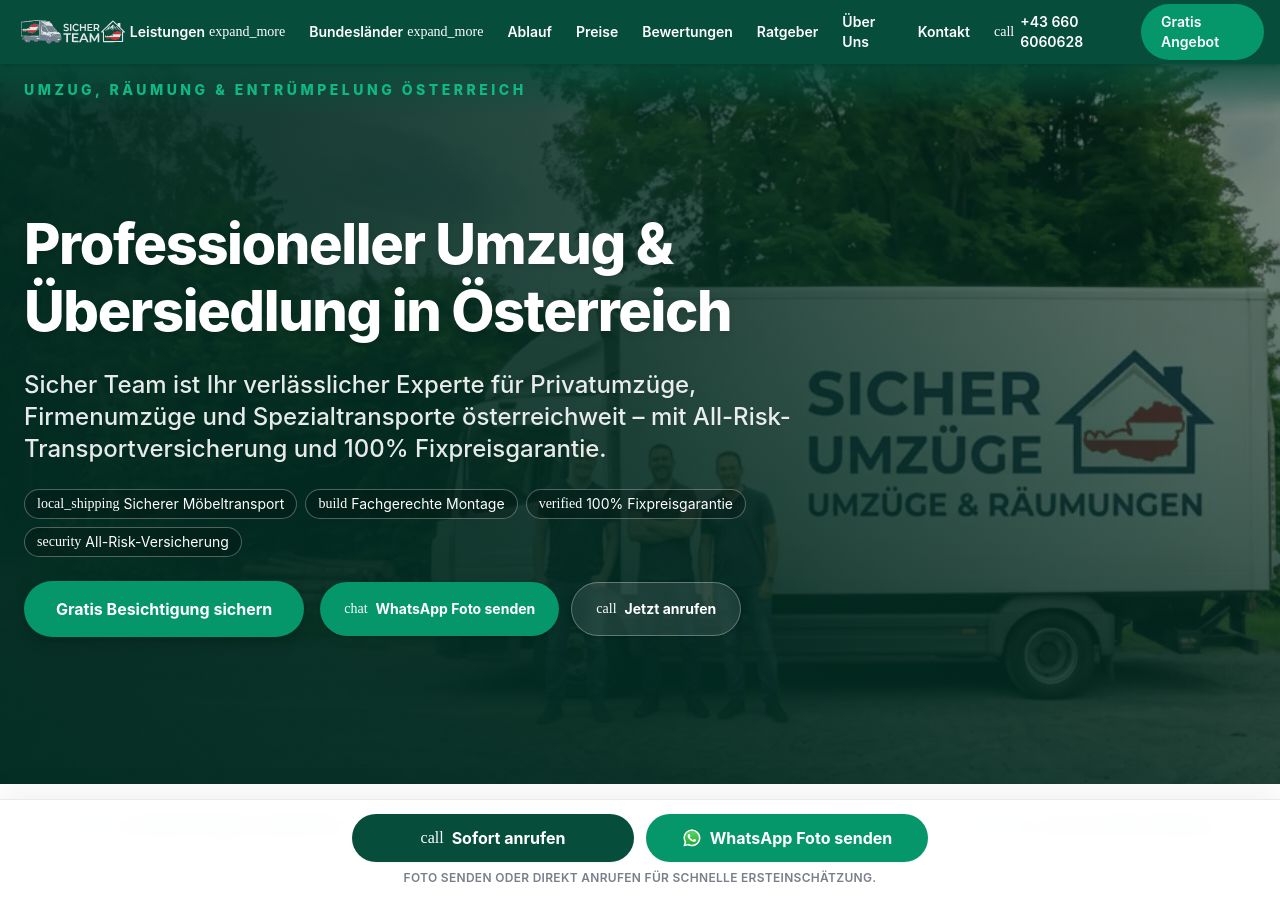
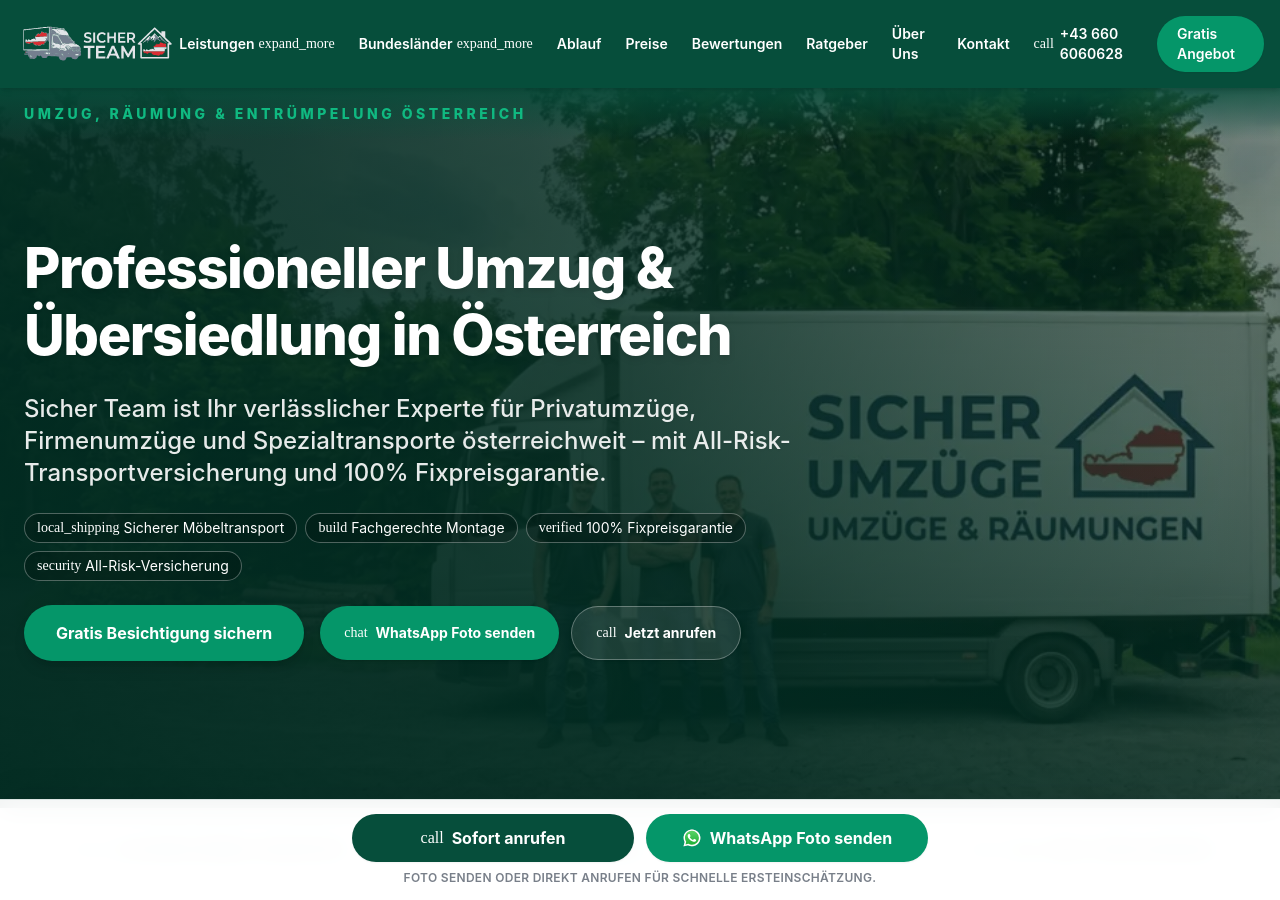
Before and after one commit to sicherteam/sicherumzug, a Jekyll site: the page built from index.md, in a window 1280 px wide and 900 px high. Built offline with Jekyll 4.4.1, drawn with Linux system fonts in a browser that asks for light colours; some web fonts are replaced.

Commit message:
style: increase logo size by 50%
- Increased logo height in desktop header from h-10 (40px) to h-[60px].
- Adjusted header padding to fit larger logo.
- Increased logo height in mobile menu overlay from h-8 (32px) to h-12 (48px).

Co-authored-by: sicherteam <305111317+sicherteam@users.noreply.github.com>

```diff
--- a/_includes/header.html
+++ b/_includes/header.html
@@ -1,9 +1,9 @@
 <header class="sticky top-0 z-50 bg-primary text-white shadow-md">
   <div class="container mx-auto px-4">
-    <div class="flex h-16 items-center justify-between">
+    <div class="flex py-2 min-h-[5rem] items-center justify-between">
       <a href="{{ '/' | relative_url }}" class="flex items-center gap-3">
         <span class="sr-only">{{ site.brand_name }}</span>
-        <img src="{{ site.logo | default: '/logo.svg' | relative_url }}" alt="Sicher Team Logo" title="{{ site.brand_name }}" class="h-10 w-auto" width="200" height="44" />
+        <img src="{{ site.logo | default: '/logo.svg' | relative_url }}" alt="Sicher Team Logo" title="{{ site.brand_name }}" class="h-[60px] w-auto" width="300" height="66" />
       </a>
       {% assign states = site.states | default: site.collections.states.docs %}
       {% if states == nil %}
--- a/_includes/mobile-menu.html
+++ b/_includes/mobile-menu.html
@@ -7,7 +7,7 @@
   <div class="flex items-center justify-between gap-4 border-b border-white/10 p-4">
     <a href="{{ '/' | relative_url }}" class="flex max-w-[65vw] items-center gap-3">
       <span class="sr-only">{{ site.brand_name }}</span>
-      <img src="{{ site.logo | default: '/logo.svg' | relative_url }}" alt="{{ site.brand_name }}" class="h-8 w-auto" width="808" height="270" />
+      <img src="{{ site.logo | default: '/logo.svg' | relative_url }}" alt="{{ site.brand_name }}" class="h-12 w-auto" width="808" height="270" />
     </a>
     <button class="flex h-10 w-10 shrink-0 items-center justify-center rounded-full bg-white/10 text-white" onclick="mobileMenuToggle()" aria-label="Menü schließen">
       <span class="material-symbols-outlined text-2xl">close</span>
```
Also changed, not shown: assets/css/main.css, 1 other file.
